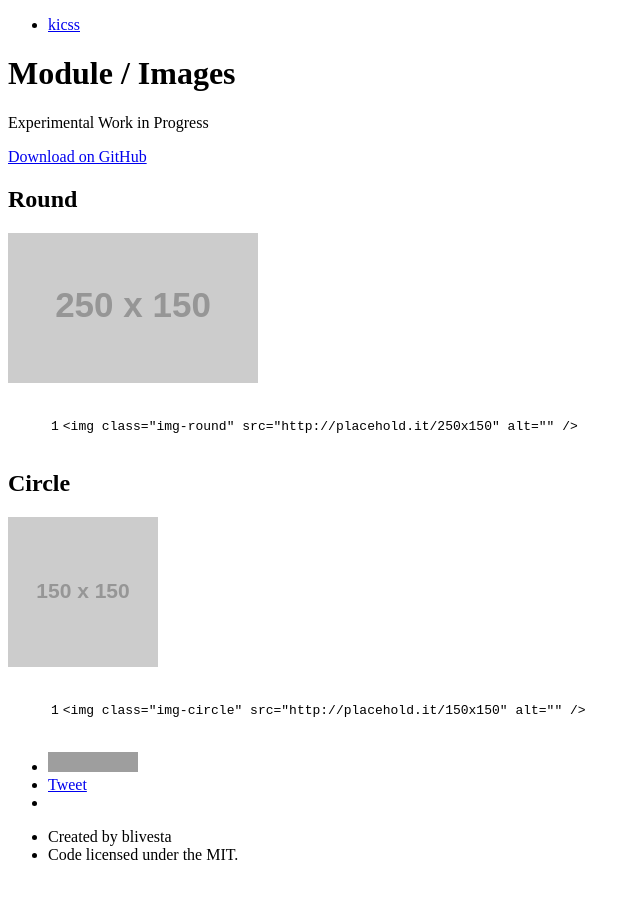
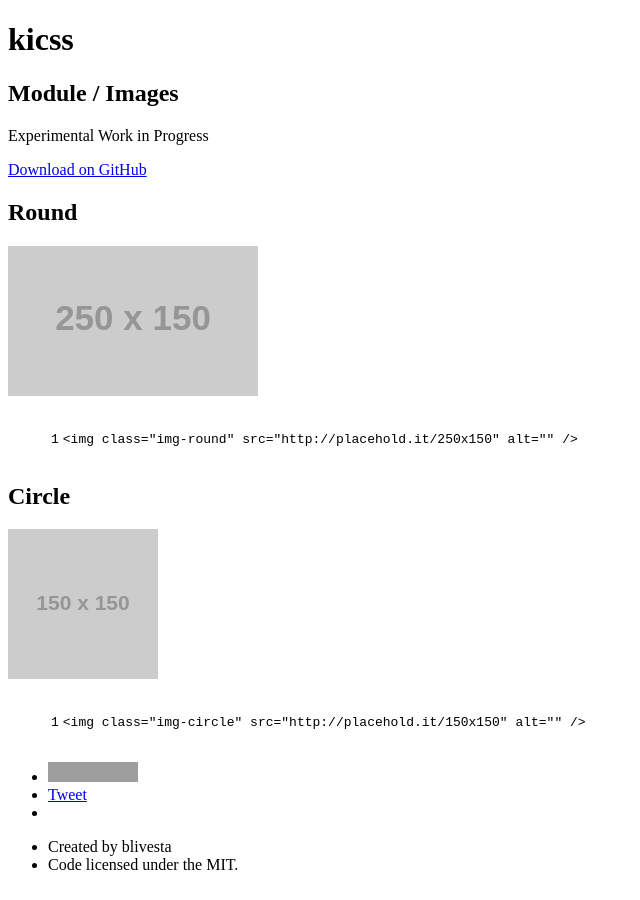
Before and after one commit to sircus/sircus, a Jekyll site: the page built from docs/base/images.html, in a window 1280 px wide. Shown: the whole page, without its empty margins (0-640 px from the left). Built offline with Jekyll 4.4.1, drawn with Linux system fonts in a browser that asks for light colours; Markdown is read by kramdown in place of the engine named in the settings; comment, search, counter and statistics services are not loaded; grey boxes are pictures that could not be loaded.

Commit message:
Modefied docs

```diff
--- a/docs/_includes/footer.html
+++ b/docs/_includes/footer.html
@@ -1,7 +1,5 @@
 <footer class="l-footer">
   <div class="container">
-    <h3></h3>
-
     <p>
       {% include social-buttons.html %}
     </p>
@@ -10,7 +8,6 @@
       <li>Created by blivesta</li>
       <li>Code licensed under the MIT.</li>
     </ul>
-
 
   </div>
 </footer>
--- a/docs/_includes/header.html
+++ b/docs/_includes/header.html
@@ -1,7 +1,3 @@
-<nav class="container">
-  <ul class="list-reset list-inline">
-    <li class="u-text-bold u-text-uppercase">
-      <a href="{{ page.base_url }}">{{ site.title }}</a>
-    </li>
-  </ul>
-</nav>
+<div class="container">
+<h1>{{ site.title }}</h1>
+</div>
--- a/docs/_layouts/base.html
+++ b/docs/_layouts/base.html
@@ -3,7 +3,7 @@
   {% include header.html %}
   <div class="l-face">
     <div class="container">
-      <h1>{{ page.title }}</h1>
+      <h2>{{ page.title }}</h2>
       <p class="lead">Experimental Work in Progress</p>
       <p>
         <a href="https://github.com/kicss/kicss" class="btn btn--border-primary btn--lg">Download on GitHub</a>
```
